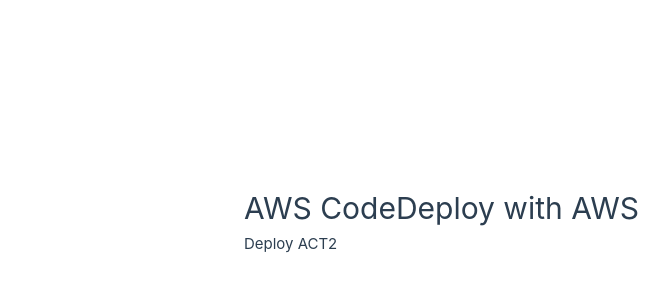
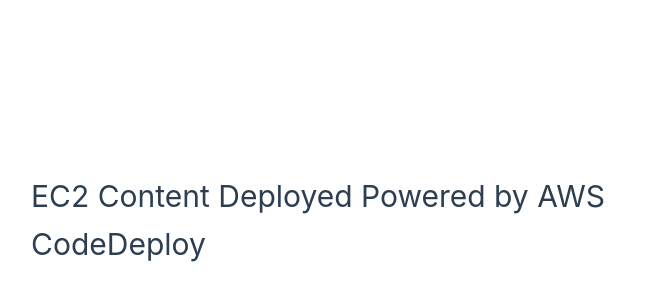
Before and after one commit to yoshitaka-motomura/aws-frontend-s3-deploy, a Vue app: page / in a window 1280 px wide. Shown: the part 180-480 px from the top of the page, without its empty margins (1-670 px from the left). Built offline with nearby package versions, Linux system fonts and the light colour scheme.

Commit message:
AWS CodeDeployによるEC2コンテンツのデプロイを追加

```diff
--- a/src/App.vue
+++ b/src/App.vue
@@ -2,8 +2,7 @@
 
 <template>
   <main>
-    <h1>AWS CodeDeploy with AWS</h1>
-    <p>Deploy ACT2</p>
+    <h1>EC2 Content Deployed Powered by AWS CodeDeploy</h1>
   </main>
 </template>
 
```
